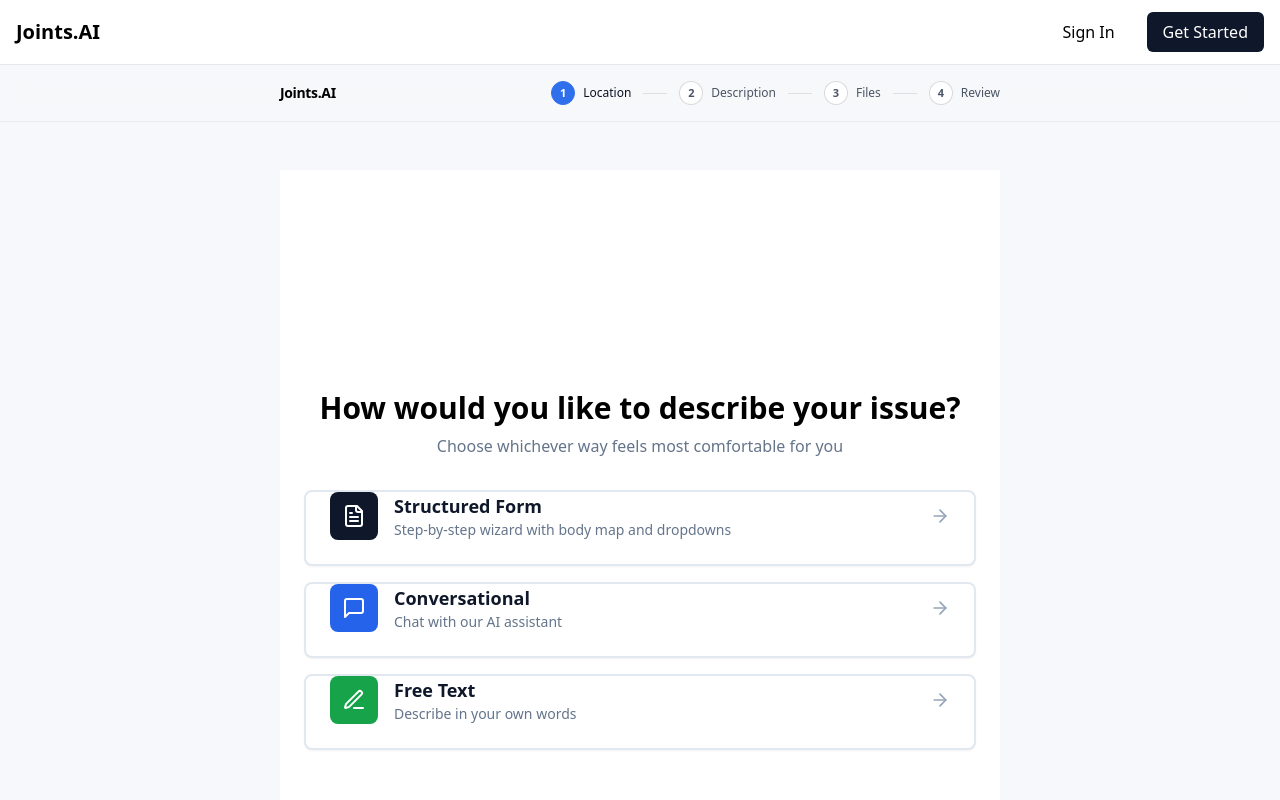
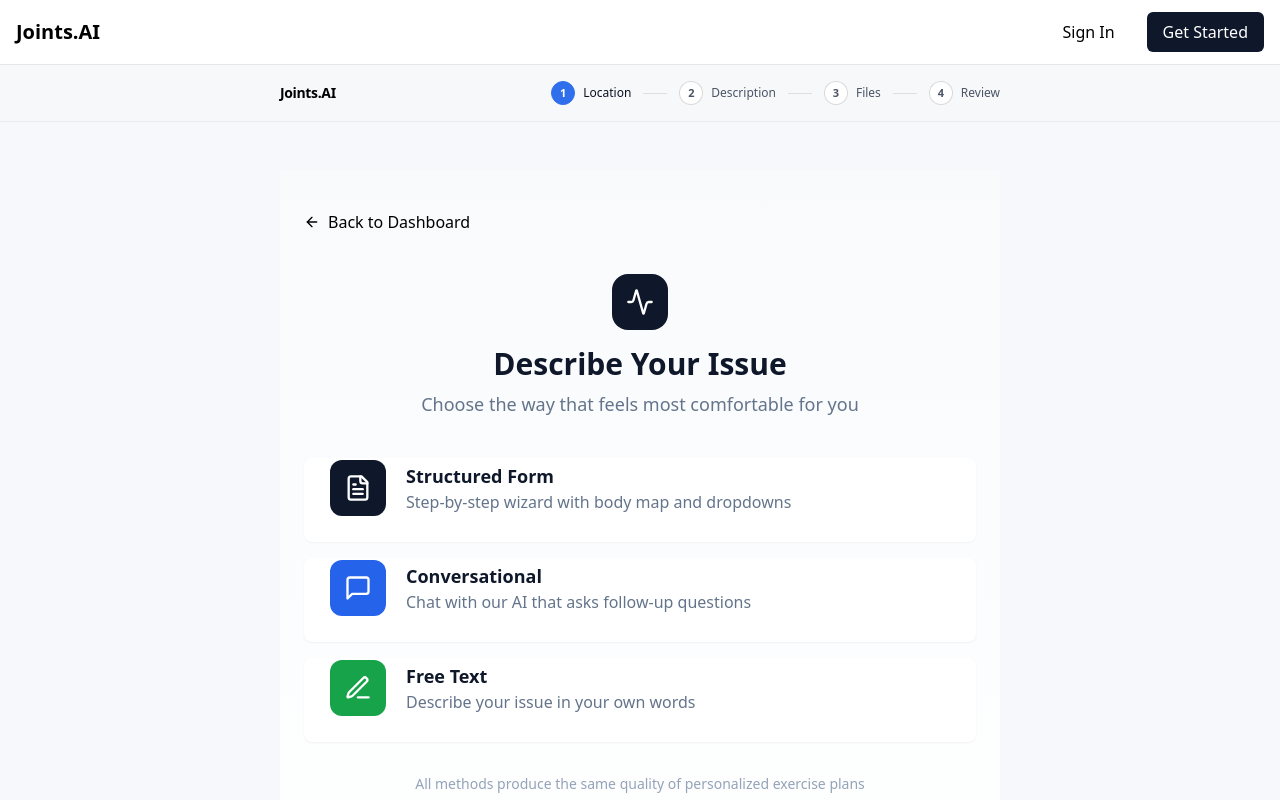
Before and after one commit to JackAmichai/Joints.AI, a Next.js app: page /assess/method in a window 1280 px wide. Shown: the top 800 px of the page. Built offline with nearby package versions, Linux system fonts and the light colour scheme.

Commit message:
feat: enhance UX/UI across the product
- Redesign onboarding with step indicators and modern styling
- Enhance method selection page with better icons and layout
- Improve sidebar with Joints.AI branding
- Add more polished UI components

```diff
--- a/app/assess/method/page.tsx
+++ b/app/assess/method/page.tsx
@@ -3,68 +3,79 @@
 import Link from "next/link";
 import { Card, CardContent } from "@/components/ui/card";
 import { Button } from "@/components/ui/button";
-import { FileText, MessageSquare, PenLine, ArrowRight } from "lucide-react";
+import { FileText, MessageSquare, PenLine, ArrowLeft, Activity } from "lucide-react";
+
+const METHODS = [
+  {
+    href: "/assess/location",
+    title: "Structured Form",
+    description: "Step-by-step wizard with body map and dropdowns",
+    icon: FileText,
+    color: "bg-slate-900",
+  },
+  {
+    href: "/assess/chat",
+    title: "Conversational",
+    description: "Chat with our AI that asks follow-up questions",
+    icon: MessageSquare,
+    color: "bg-blue-600",
+  },
+  {
+    href: "/assess/description",
+    title: "Free Text",
+    description: "Describe your issue in your own words",
+    icon: PenLine,
+    color: "bg-green-600",
+  },
+];
 
 export default function MethodPage() {
   return (
-    <div className="min-h-screen bg-white flex items-center justify-center p-4">
-      <div className="max-w-2xl w-full">
-        <div className="text-center mb-8">
-          <h1 className="text-3xl font-bold mb-2">How would you like to describe your issue?</h1>
-          <p className="text-slate-500">Choose whichever way feels most comfortable for you</p>
+    <div className="min-h-screen bg-gradient-to-b from-slate-50 to-white">
+      <div className="container mx-auto px-4 py-8">
+        <Link href="/dashboard">
+          <Button variant="ghost" className="mb-8 -ml-2">
+            <ArrowLeft className="mr-2 h-4 w-4" />
+            Back to Dashboard
+          </Button>
+        </Link>
+
+        <div className="max-w-2xl mx-auto">
+          <div className="text-center mb-10">
+            <div className="inline-flex items-center justify-center w-14 h-14 bg-slate-900 rounded-2xl mb-4">
+              <Activity className="h-7 w-7 text-white" />
+            </div>
+            <h1 className="text-3xl font-bold text-slate-900 mb-2">
+              Describe Your Issue
+            </h1>
+            <p className="text-slate-500 text-lg">
+              Choose the way that feels most comfortable for you
+            </p>
           </div>
 
           <div className="grid gap-4">
-          <Link href="/assess/location" className="block">
-            <Card className="hover:shadow-md transition-all cursor-pointer border-2 hover:border-slate-900">
-              <CardContent className="p-6 flex items-center gap-4">
-                <div className="w-12 h-12 bg-slate-900 text-white rounded-lg flex items-center justify-center">
-                  <FileText className="h-6 w-6" />
+            {METHODS.map((method) => (
+              <Link key={method.href} href={method.href} className="block">
+                <Card className="hover:shadow-lg transition-all cursor-pointer border-2 border-transparent hover:border-slate-900 group">
+                  <CardContent className="p-6 flex items-center gap-5">
+                    <div className={`w-14 h-14 ${method.color} text-white rounded-xl flex items-center justify-center group-hover:scale-110 transition-transform`}>
+                      <method.icon className="h-7 w-7" />
                     </div>
                     <div className="flex-1">
-                  <h3 className="font-semibold text-lg">Structured Form</h3>
-                  <p className="text-sm text-slate-500">
-                    Step-by-step wizard with body map and dropdowns
+                      <h3 className="font-semibold text-lg text-slate-900">{method.title}</h3>
+                      <p className="text-slate-500">
+                        {method.description}
                       </p>
                     </div>
-                <ArrowRight className="h-5 w-5 text-slate-400" />
                   </CardContent>
                 </Card>
               </Link>
+            ))}
+          </div>
 
-          <Link href="/assess/chat" className="block">
-            <Card className="hover:shadow-md transition-all cursor-pointer border-2 hover:border-slate-900">
-              <CardContent className="p-6 flex items-center gap-4">
-                <div className="w-12 h-12 bg-blue-600 text-white rounded-lg flex items-center justify-center">
-                  <MessageSquare className="h-6 w-6" />
-                </div>
-                <div className="flex-1">
-                  <h3 className="font-semibold text-lg">Conversational</h3>
-                  <p className="text-sm text-slate-500">
-                    Chat with our AI assistant
+          <p className="text-center text-slate-400 text-sm mt-8">
+            All methods produce the same quality of personalized exercise plans
           </p>
-                </div>
-                <ArrowRight className="h-5 w-5 text-slate-400" />
-              </CardContent>
-            </Card>
-          </Link>
-
-          <Link href="/assess/description" className="block">
-            <Card className="hover:shadow-md transition-all cursor-pointer border-2 hover:border-slate-900">
-              <CardContent className="p-6 flex items-center gap-4">
-                <div className="w-12 h-12 bg-green-600 text-white rounded-lg flex items-center justify-center">
-                  <PenLine className="h-6 w-6" />
-                </div>
-                <div className="flex-1">
-                  <h3 className="font-semibold text-lg">Free Text</h3>
-                  <p className="text-sm text-slate-500">
-                    Describe in your own words
-                  </p>
-                </div>
-                <ArrowRight className="h-5 w-5 text-slate-400" />
-              </CardContent>
-            </Card>
-          </Link>
         </div>
       </div>
     </div>
--- a/components/layout/sidebar.tsx
+++ b/components/layout/sidebar.tsx
@@ -3,7 +3,7 @@
 import Link from "next/link";
 import { usePathname } from "next/navigation";
 import { clsx } from "clsx";
-import { Home, Plus, History, Settings, LogOut } from "lucide-react";
+import { Home, Plus, History, Settings, LogOut, Activity } from "lucide-react";
 import { useAuthStore } from "@/store/authStore";
 import { supabase } from "@/lib/supabase/client";
 import { useRouter } from "next/navigation";
@@ -27,19 +27,24 @@ export function Sidebar() {
   };
 
   return (
-    <aside className="w-64 border-r bg-slate-50 p-4">
+    <aside className="w-64 border-r bg-white p-4 flex flex-col">
       <div className="mb-8">
-        <h1 className="text-xl font-bold">Joints.AI</h1>
+        <Link href="/dashboard" className="flex items-center gap-2">
+          <div className="w-9 h-9 bg-slate-900 rounded-lg flex items-center justify-center">
+            <Activity className="h-5 w-5 text-white" />
+          </div>
+          <span className="text-xl font-bold text-slate-900">Joints.AI</span>
+        </Link>
       </div>
-      <nav className="space-y-1">
+      <nav className="space-y-1 flex-1">
         {navItems.map((item) => (
           <Link
             key={item.href}
             href={item.href}
             className={clsx(
-              "flex items-center gap-3 px-3 py-2 rounded-md text-sm font-medium transition-colors",
+              "flex items-center gap-3 px-3 py-2.5 rounded-lg text-sm font-medium transition-all",
               pathname === item.href
-                ? "bg-slate-200 text-slate-900"
+                ? "bg-slate-900 text-white"
                 : "text-slate-600 hover:bg-slate-100"
             )}
           >
@@ -48,10 +53,10 @@ export function Sidebar() {
           </Link>
         ))}
       </nav>
-      <div className="mt-auto pt-4 border-t">
+      <div className="pt-4 border-t">
         <button
           onClick={handleLogout}
-          className="flex items-center gap-3 px-3 py-2 rounded-md text-sm font-medium text-slate-600 hover:bg-slate-100 w-full"
+          className="flex items-center gap-3 px-3 py-2.5 rounded-lg text-sm font-medium text-slate-600 hover:bg-slate-100 w-full"
         >
           <LogOut className="h-4 w-4" />
           Sign Out
```
Also changed, not shown: app/(dashboard)/onboarding/page.tsx (+107 -59 lines). Lines whose indentation alone changed are shown as unchanged.
